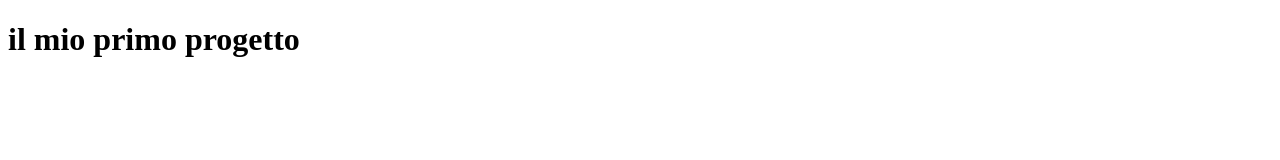
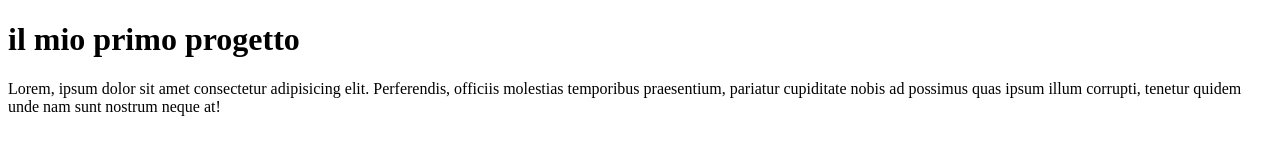
Before and after one commit to sally-glitch/corso-intro-febbraio, a plain HTML site: page index.html in a window 1280 px wide. Drawn offline with Linux system fonts and the light colour scheme.

Commit message:
added new paragraph

```diff
--- a/index.html
+++ b/index.html
@@ -7,5 +7,6 @@
 </head>
 
 <h1>il mio primo progetto</h1>
+<p>Lorem, ipsum dolor sit amet consectetur adipisicing elit. Perferendis, officiis molestias temporibus praesentium, pariatur cupiditate nobis ad possimus quas ipsum illum corrupti, tenetur quidem unde nam sunt nostrum neque at!</p>
 </body>
 </html>
```
